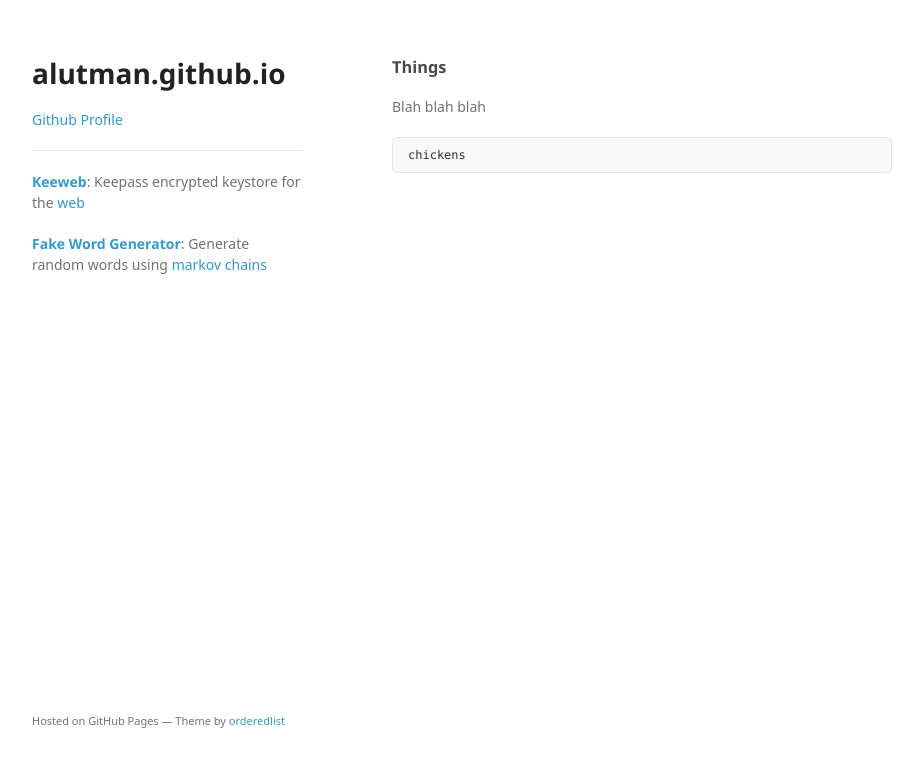
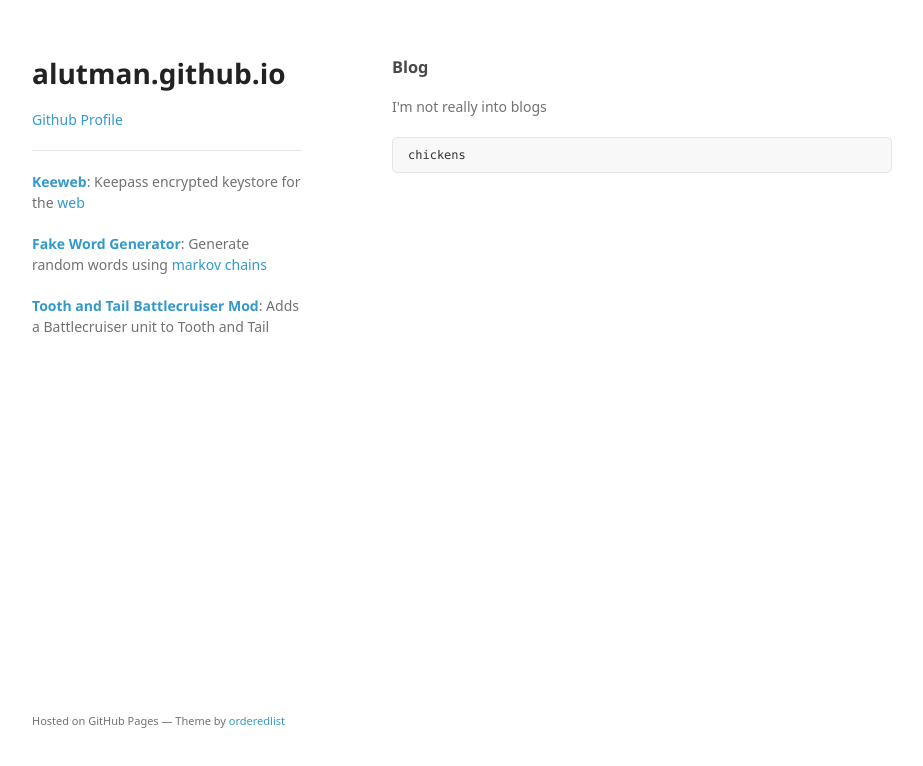
Before and after one commit to alutman/alutman.github.io, a plain HTML site: page index.html in a window 1280 px wide. Shown: the whole page, without its empty margins (178-1101 px from the left). Drawn offline with Linux system fonts and the light colour scheme; a web font is replaced by a local one.

Commit message:
Update index.html

```diff
--- a/index.html
+++ b/index.html
@@ -23,13 +23,14 @@
         <hr/>
         <p class="view"><strong><a href="/keeweb">Keeweb</a></strong>: Keepass encrypted keystore for the <a href="https://github.com/keeweb/keeweb">web</a></p>
         <p class="view"><strong><a href="/generator">Fake Word Generator</a></strong>: Generate random words using <a href="https://github.com/mrsharpoblunto/foswig.js/">markov chains</a></p>
+        <p class="view"><strong><a href="http://s3-ap-southeast-2.amazonaws.com/lenr/tnt-battlecruiser/releases.html">Tooth and Tail Battlecruiser Mod</a></strong>: Adds a Battlecruiser unit to Tooth and Tail</p>
 
       </header>
       <section>
         <h3>
-<a id="github-pages" class="anchor" href="#github-pages" aria-hidden="true"><span aria-hidden="true" class="octicon octicon-link"></span></a>Things</h3>
+<a id="github-pages" class="anchor" href="#github-pages" aria-hidden="true"><span aria-hidden="true" class="octicon octicon-link"></span></a>Blog</h3>
 
-<p>Blah blah blah</p>
+<p>I'm not really into blogs</p>
 
 <pre><code>chickens
 </code></pre>
```
